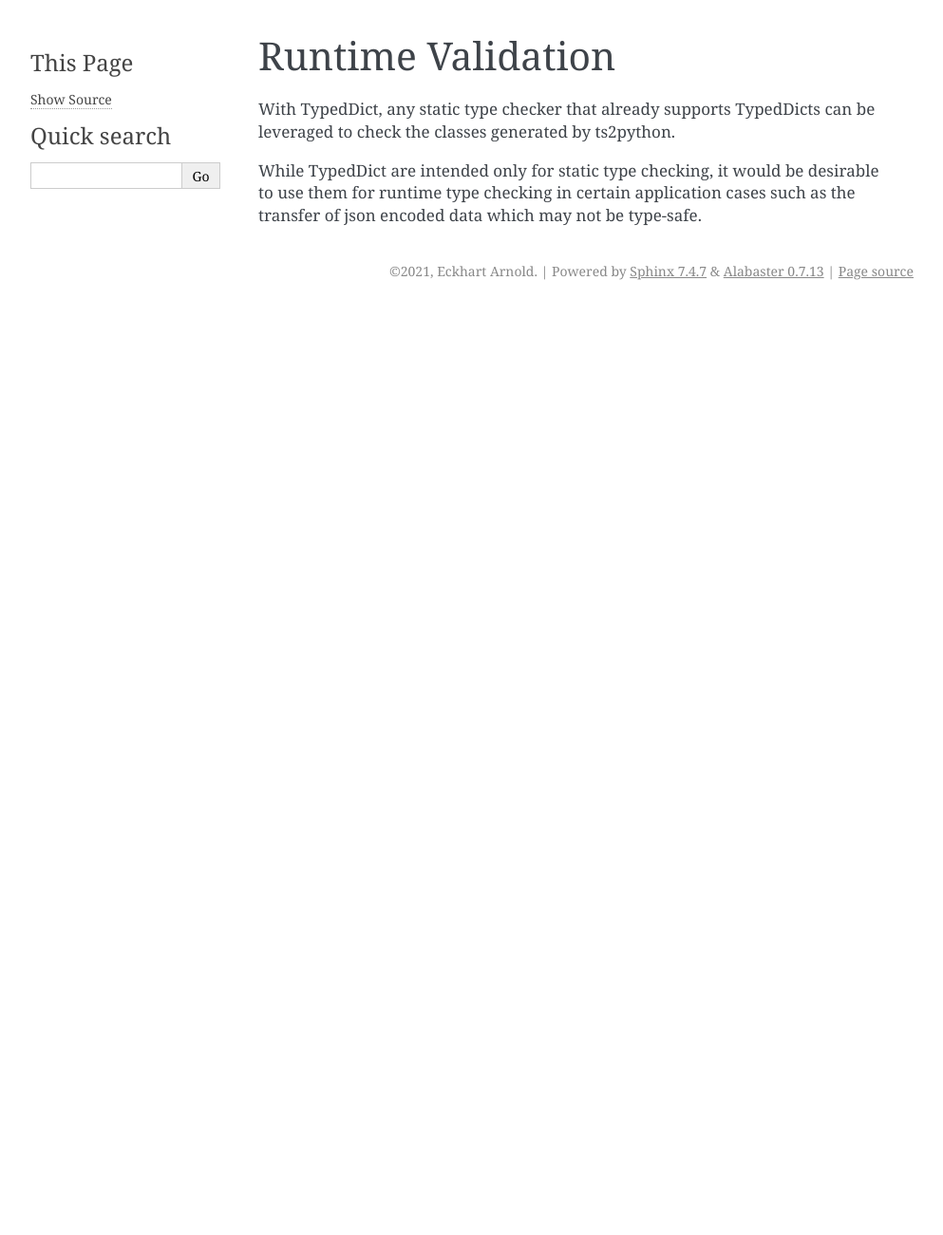
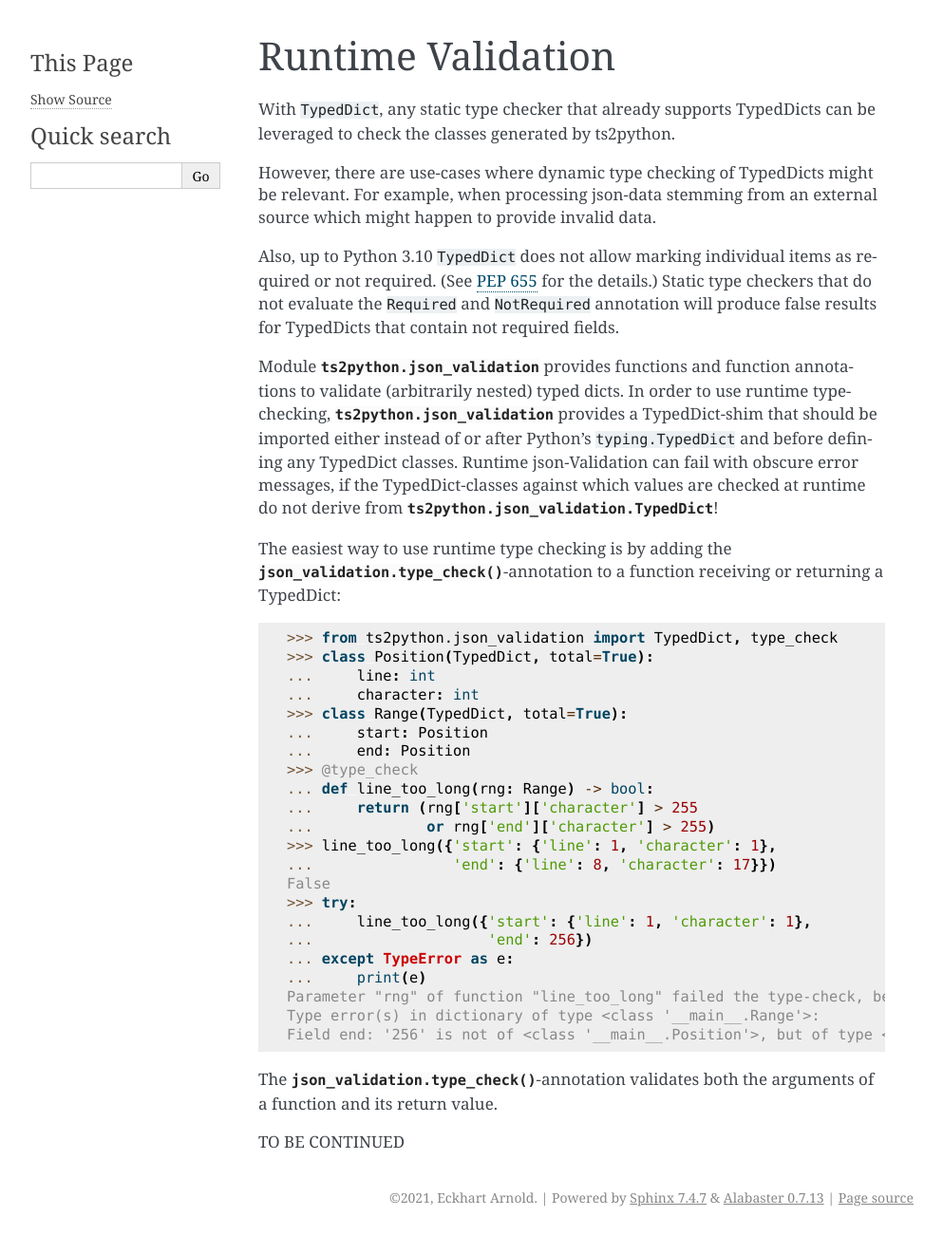
Before and after one commit to jecki/ts2python, a Sphinx documentation site: the page built from docs/Validation.rst, in a window 1280 px wide. Shown: the whole page at 95% size, without its empty margins (148-1141 px from the left). Built offline with Sphinx 7.4.7, drawn with Linux system fonts in a browser that asks for light colours; before the commit the page ends 900 px from its top, so only the background shows below that.

Commit message:
documentation extended

```diff
--- a/docs/Validation.rst
+++ b/docs/Validation.rst
@@ -1,11 +1,64 @@
 Runtime Validation
 ==================
 
-With TypedDict, any static type checker that already supports
+With ``TypedDict``, any static type checker that already supports
 TypedDicts can be leveraged to check the classes generated
 by ts2python.
 
-While TypedDict are intended only for static type checking,
-it would be desirable to use them for runtime type checking
-in certain application cases such as the transfer of json
-encoded data which may not be type-safe.
+However, there are use-cases where dynamic type checking of
+TypedDicts might be relevant. For example, when processing
+json-data stemming from an external source which might
+happen to provide invalid data.
+
+Also, up to Python 3.10 ``TypedDict`` does not allow marking
+individual items as required or not required. (See
+`PEP 655`_ for the details.) Static type checkers
+that do not evaluate the ``Required`` and ``NotRequired`` annotation
+will produce false results for TypedDicts that contain not required
+fields.
+
+Module :py:mod:`ts2python.json_validation` provides functions
+and function annotations to validate (arbitrarily nested) typed dicts.
+In order to use runtime type-checking, :py:mod:`ts2python.json_validation`
+provides a TypedDict-shim that should be imported either instead of
+or after Python's ``typing.TypedDict`` and before defining any
+TypedDict classes. Runtime json-Validation can fail with obscure
+error messages, if the TypedDict-classes against which values are
+checked at runtime do not derive from
+:py:class:`ts2python.json_validation.TypedDict`!
+
+
+The easiest way to use runtime type checking is by adding the
+:py:func:`json_validation.type_check`-annotation to a function
+receiving or returning a TypedDict::
+
+    >>> from ts2python.json_validation import TypedDict, type_check
+    >>> class Position(TypedDict, total=True):
+    ...     line: int
+    ...     character: int
+    >>> class Range(TypedDict, total=True):
+    ...     start: Position
+    ...     end: Position
+    >>> @type_check
+    ... def line_too_long(rng: Range) -> bool:
+    ...     return (rng['start']['character'] > 255
+    ...             or rng['end']['character'] > 255)
+    >>> line_too_long({'start': {'line': 1, 'character': 1},
+    ...                'end': {'line': 8, 'character': 17}})
+    False
+    >>> try:
+    ...     line_too_long({'start': {'line': 1, 'character': 1},
+    ...                    'end': 256})
+    ... except TypeError as e:
+    ...     print(e)
+    Parameter "rng" of function "line_too_long" failed the type-check, because:
+    Type error(s) in dictionary of type <class '__main__.Range'>:
+    Field end: '256' is not of <class '__main__.Position'>, but of type <class 'int'>
+
+The :py:func:`json_validation.type_check`-annotation validates
+both the arguments of a function and its return value.
+
+TO BE CONTINUED
+
+
+.. _PEP 655: https://www.python.org/dev/peps/pep-0655/
```
Also changed, not shown: 1 other file.
